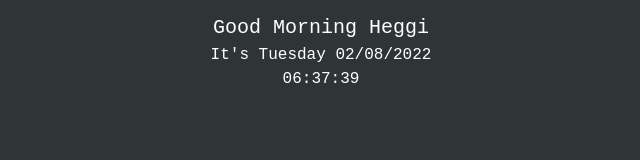
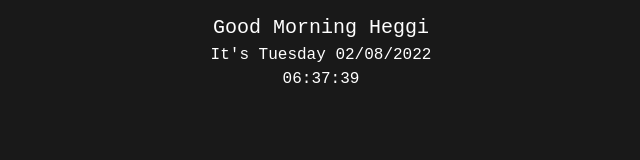
Before and after one commit to hgrmty/notionwidg, a plain HTML site: page index.html in a window 1280 px wide. Shown: the whole page, without its empty margins (319-959 px from the left). Drawn offline with Linux system fonts and the light colour scheme.

Commit message:
Update index.html

```diff
--- a/index.html
+++ b/index.html
@@ -19,7 +19,7 @@
     font-size:large;
 }
 body{
-    background-color: #2f3437ff;
+    background-color: #191919ff;
 }
     </style>
 </head>
```
